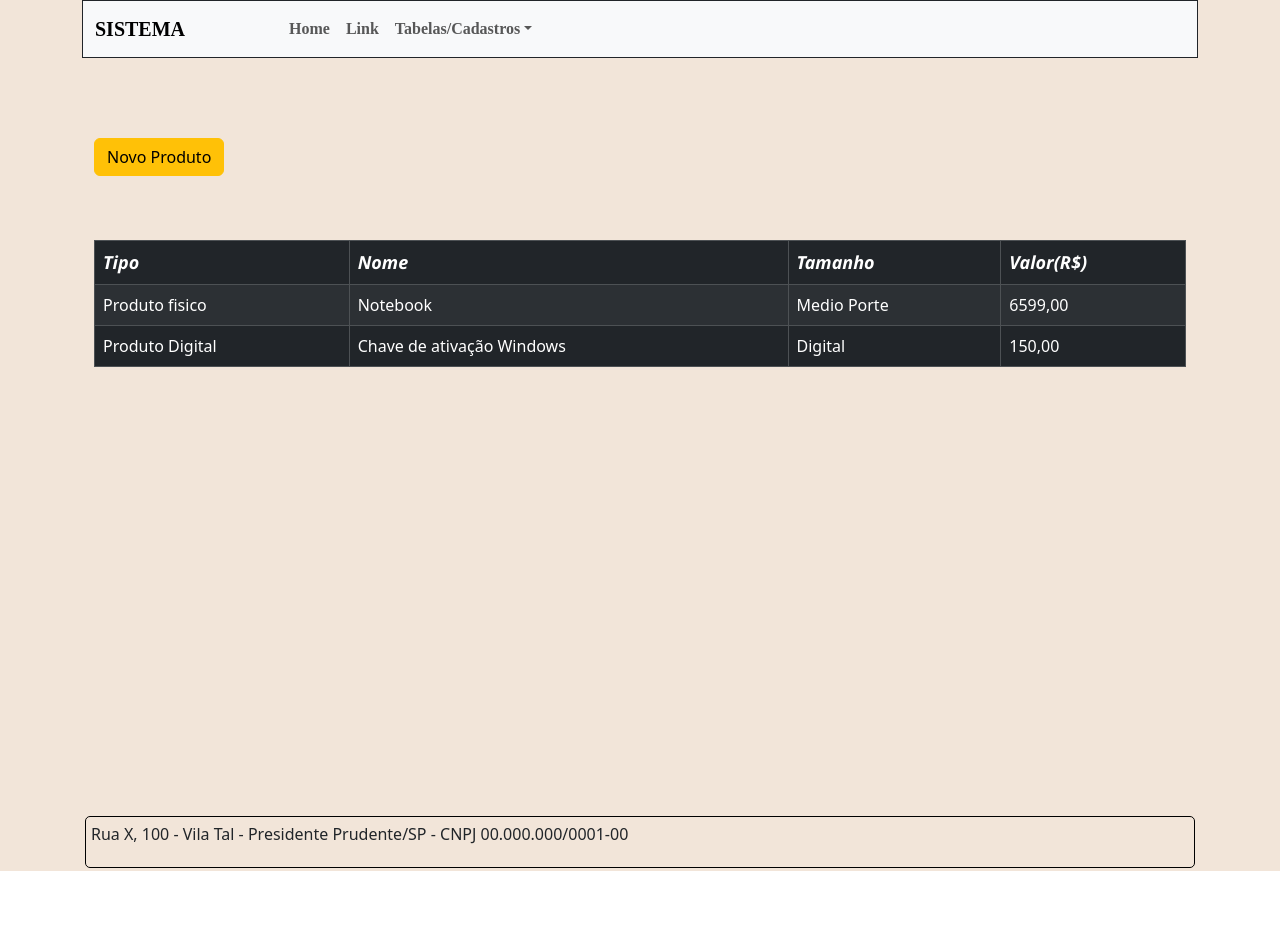
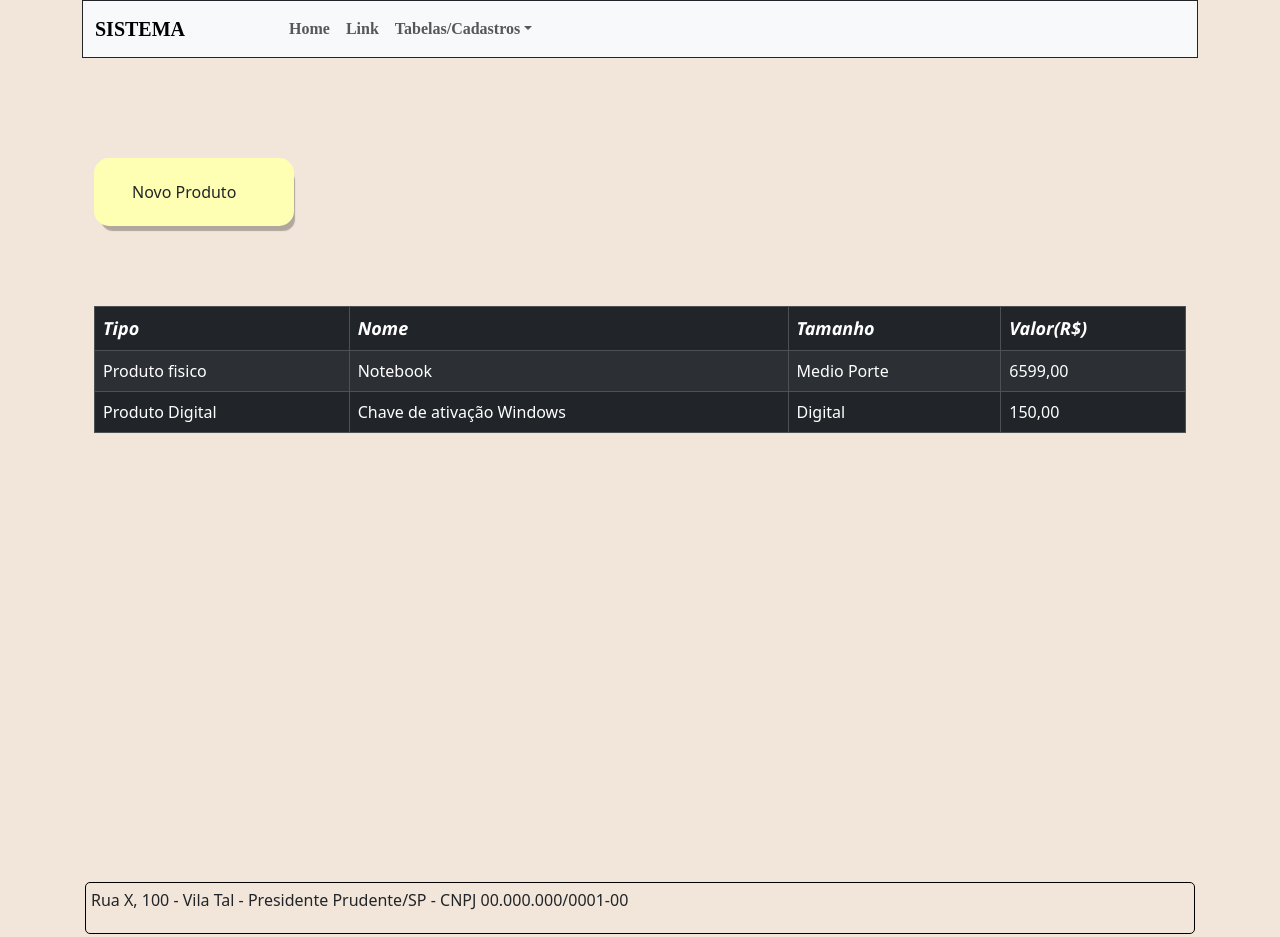
Before and after one commit to Felipebento53/ProjetoLP2REACT, a React (Create React App) app: page /produto in a window 1280 px wide. Before the commit the page ends 871 px from the top, so only its background shows below. Built offline with nearby package versions, Linux system fonts and the light colour scheme; a web font is replaced by a local one.

Commit message:
"feat: Botoes de novo"

```diff
--- a/src/TelasCadastro/Tabelas/Tabela.css
+++ b/src/TelasCadastro/Tabelas/Tabela.css
@@ -7,12 +7,102 @@
     text-decoration: none;
 }
 
+
 .btn-tabela{
     margin-top: 5em;
     margin-bottom: 4em;
+    width: 10em;
 }
 
 .top-tabela{
     font-size: 18px;
     font-family: 'Noto Sans', sans-serif;
 }
+
+
+.btn-tabela {
+    padding: 15px 25px;
+    border: unset;
+    border-radius: 15px;
+    color: #212121;
+    z-index: 1;
+    background: #ffffb3;
+    position: relative;
+    font-weight: bold;
+    font-size: 17px;
+    -webkit-box-shadow: 4px 8px 1px -3px rgba(0,0,0,0.27);
+    box-shadow: 4px 8px 1px -3px rgba(0,0,0,0.27);
+    transition: all 250ms;
+    overflow: hidden;
+   }
+
+.btn-tabela::before {
+    content: "";
+    position: absolute;
+    top: 0;
+    left: 0;
+    height: 100%;
+    width: 0;
+    border-radius: 15px;
+    background-color: #ffca2c;
+    z-index: -1;
+    -webkit-box-shadow: 4px 8px 1px -3px rgba(0,0,0,0.27);
+    box-shadow: 4px 8px 1px -3px rgba(0,0,0,0.27);
+    transition: all 250ms
+   }
+
+.btn-tabela:hover {
+    color: black;
+
+   }
+
+.btn-tabela:hover::before {
+    width: 100%;
+}
+
+
+.btn-tabela-produto{
+    margin-top: 5em;
+    margin-bottom: 4em;
+    width: 10em;
+}
+
+.btn-tabela-produto{
+    padding: 15px 25px;
+    border: unset;
+    border-radius: 15px;
+    color: #212121;
+    z-index: 1;
+    background: #ffffb3;
+    position: relative;
+    font-weight: bold;
+    font-size: 20px;
+    -webkit-box-shadow: 4px 8px 1px -3px rgba(0,0,0,0.27);
+    box-shadow: 4px 8px 1px -3px rgba(0,0,0,0.27);
+    transition: all 250ms;
+    overflow: hidden;
+   }
+
+.btn-tabela-produto::before {
+    content: "";
+    position: absolute;
+    top: 0;
+    left: 0;
+    height: 100%;
+    width: 0;
+    border-radius: 15px;
+    background-color: #ffca2c;
+    z-index: -1;
+    -webkit-box-shadow: 4px 8px 1px -3px rgba(0,0,0,0.27);
+    box-shadow: 4px 8px 1px -3px rgba(0,0,0,0.27);
+    transition: all 250ms
+   }
+
+.btn-tabela-produto:hover {
+    color: black;
+
+   }
+
+.btn-tabela-produto:hover::before {
+    width: 100%;
+}
--- a/src/TelasCadastro/Tabelas/TabelaClientes.jsx
+++ b/src/TelasCadastro/Tabelas/TabelaClientes.jsx
@@ -5,7 +5,7 @@ export default function TabelaClientes(props) {
     return (
         <Container>
             <div className="btn-tabela">
-                <Button variant="warning" type="button" onClick={()=>{
+                <Button variant="ligth" type="button" className="btn-tabela1" onClick={()=>{
                     props.exibirFormulario(true);
                 }}>Novo Cliente</Button>
             </div>
--- a/src/TelasCadastro/Tabelas/TabelaFornecedores.jsx
+++ b/src/TelasCadastro/Tabelas/TabelaFornecedores.jsx
@@ -4,8 +4,8 @@ import "./Tabela.css";
 export default function TabelaFornecedor(props) {
     return (
         <Container>
-            <div className="btn-tabela">
-                <Button variant="warning" type="button" onClick={()=>{
+            <div className="btn-tabela-produto">
+                <Button variant="ligth" type="button" onClick={()=>{
                     props.exibirFormulario(true);
                 }}>Novo Fornecedor</Button>
             </div>
--- a/src/TelasCadastro/Tabelas/TabelaProdutos.jsx
+++ b/src/TelasCadastro/Tabelas/TabelaProdutos.jsx
@@ -4,8 +4,8 @@ import "./Tabela.css";
 export default function TabelaProdutos(props) {
     return (
         <Container>
-            <div className="btn-tabela">
-                <Button variant="warning" type="button" onClick={()=>{
+            <div className="btn-tabela-produto">
+                <Button variant="ligth" type="button" onClick={()=>{
                     props.exibirFormulario(true);
                 }}>Novo Produto</Button>
             </div>
```
